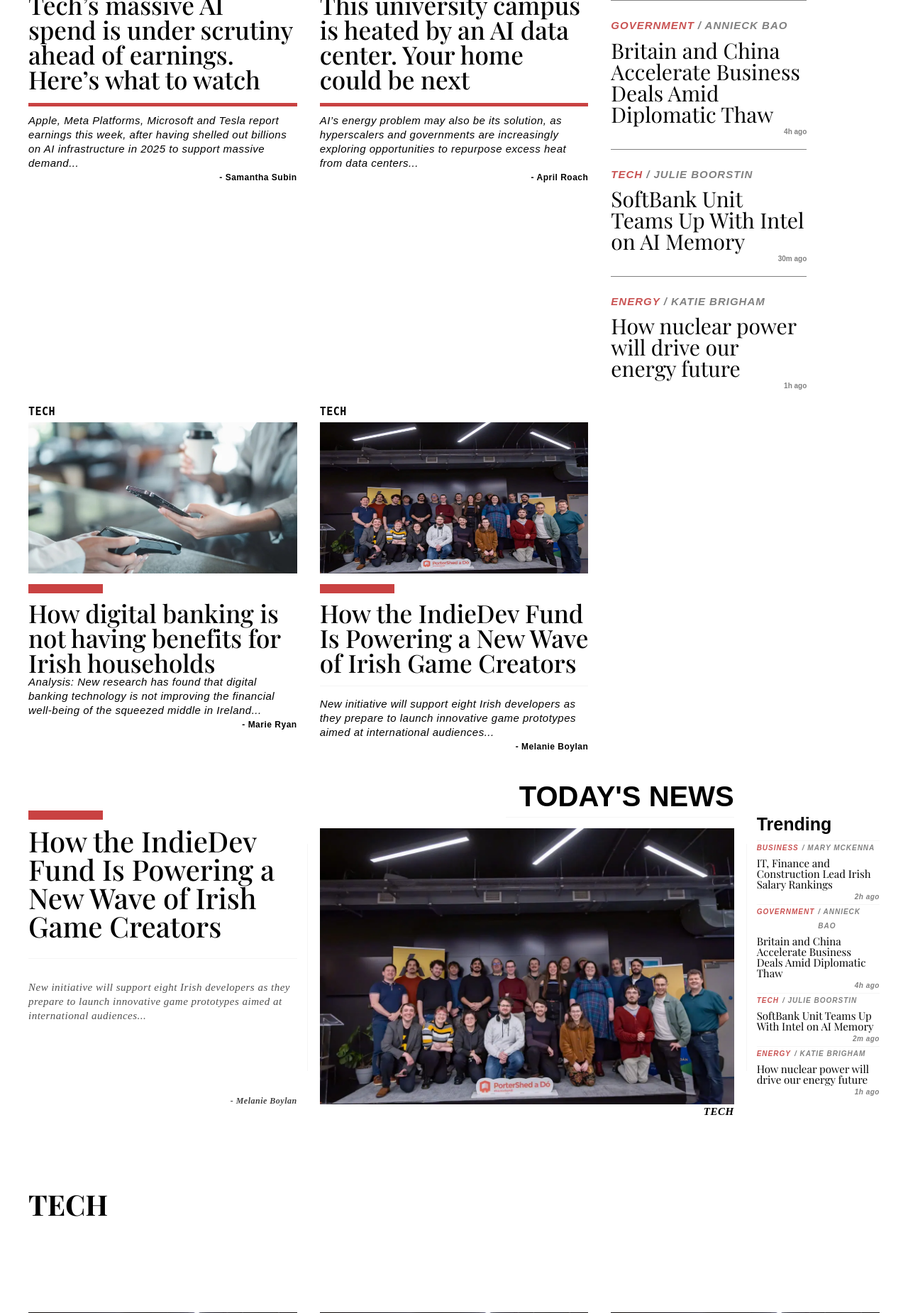
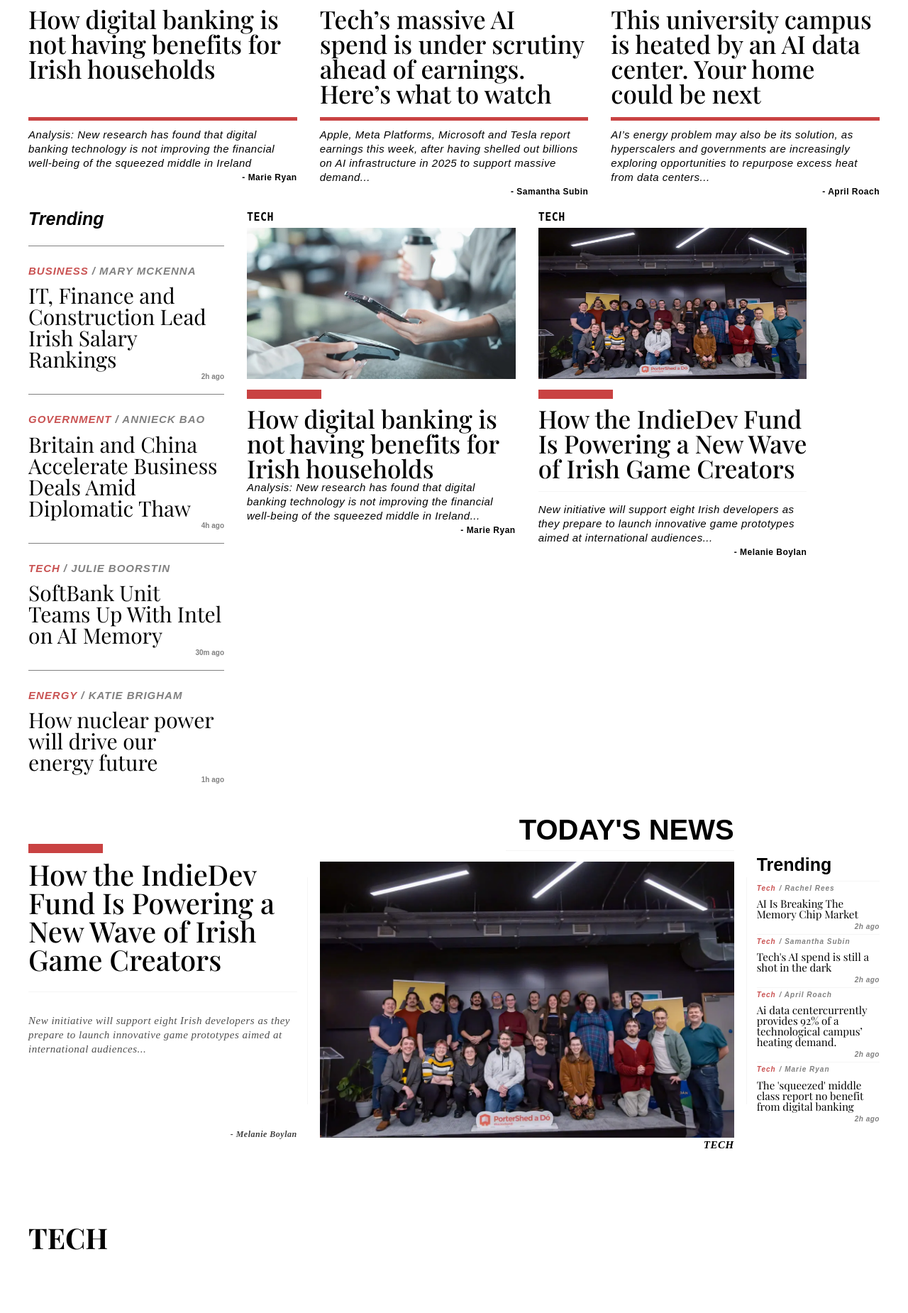
Before and after one commit to zmagdalene/integrated-project-2026, a PHP site: page / in a window 1280 px wide. Shown: the part 814-2664 px from the top of the page at 71% size. Run offline with PHP 8.4, Linux system fonts and the light colour scheme; data comes from the database, SQL or seed files in the repository; some web fonts are replaced.

Commit message:
trendingComp loop

```diff
--- a/src/classes/Story.php
+++ b/src/classes/Story.php
@@ -192,7 +192,7 @@
 
     public static function findAll($options = NULL)
     {
-        $sql = "SELECT * FROM stories";
+        $sql = "SELECT * FROM stories ORDER BY RAND()";
         $params = [];
 
         $stories = Story::find($sql, $params, $options);
--- a/src/css/style.css
+++ b/src/css/style.css
@@ -48,6 +48,7 @@
     font-family: "Inria Serif", monospace;
     font-weight: 700;
     font-style: normal;
+    text-transform: uppercase;
     margin-bottom: 5px;
 }
 
--- a/src/index.php
+++ b/src/index.php
@@ -3,9 +3,7 @@
 require_once "./lib/global.php";
 
 try {
-    $stories = Story::findAll($options = ['limit' => 3, 'offset' => 1]);
-    $category = Category::findAll();
-    $author = Author::findAll();
+    $stories = Story::findAll($options = ['limit' => 4]);
 } catch (Exception $e) {
     echo $e->getMessage();
     exit();
@@ -27,9 +25,10 @@
             <div class="width-4 newsComp">
                 <li>
                     <a href="">
-                        <p class="category">TECH</p>
+                        <?php $category = Category::findById($s->category_id); ?>
+                        <p class="category"><?= h($category->name) ?></p>
                         <div class="content">
-                            <img src="images/01_Memory_Stocks_soar_as_investors_hunt_for_new_AI_winners.jpg" alt="1">
+                            <img src="/<?= $s->img_url ?>" alt="1">
 
                             <div class="textHolder">
 
@@ -41,7 +40,8 @@
                                     <div class="graphicLine">
                                     </div>
                                     <p><?= h($s->subheadline) ?></p>
-                                    <p class="author"><?= h($author->first_name) ?></p>
+                                    <?php $author = Author::findById($s->author_id); ?>
+                                    <p class="author">- <?= h($author->first_name . " " . $author->last_name) ?></p>
                                 </div>
 
                             </div>
@@ -291,69 +291,27 @@
                     <h3 class="title2">Trending</h3>
 
                     <ul>
+                        <?php foreach ($stories as $s) { ?>
                             <li>
+
                                 <div class="content">
                                     <div class="graphicLine2"></div>
                                     <a href="">
                                         <div class="story">
                                             <div class="category">
-                                            <h4>BUSINESS</h4>
-                                            <h4 class="author">/ MARY MCKENNA</h4>
+                                                <?php $category = Category::findById($s->category_id) ?>
+                                                <h4><?= $category->name ?></h4>
+                                                <?php $author = Author::findById($s->author_id) ?>
+                                                <h4 class="author">/ <?= $author->first_name . " " . $author->last_name ?></h4>
                                             </div>
-                                        <h3>IT, Finance and Construction Lead Irish Salary Rankings</h3>
+                                            <h3><?= $s->short_headline ?></h3>
                                             <p class="time">2h ago</p>
                                         </div>
                                     </a>
                                 </div>
+
                             </li>
-
-                        <li>
-                            <div class="content">
-                                <div class="graphicLine2"></div>
-                                <a href="">
-                                    <div class="story">
-                                        <div class="category">
-                                            <h4>GOVERNMENT</h4>
-                                            <h4 class="author">/ ANNIECK BAO</h4>
-                                        </div>
-                                        <h3>Britain and China Accelerate Business Deals Amid Diplomatic Thaw</h3>
-                                        <p class="time">4h ago</p>
-                                    </div>
-                                </a>
-                            </div>
-                        </li>
-
-                        <li>
-                            <div class="content">
-                                <div class="graphicLine2"></div>
-                                <a href="">
-                                    <div class="story">
-                                        <div class="category">
-                                            <h4>TECH</h4>
-                                            <h4 class="author">/ JULIE BOORSTIN</h4>
-                                        </div>
-                                        <h3>SoftBank Unit Teams Up With Intel on AI Memory</h3>
-                                        <p class="time">2m ago</p>
-                                    </div>
-                                </a>
-                            </div>
-                        </li>
-
-                        <li>
-                            <div class="content">
-                                <div class="graphicLine2"></div>
-                                <a href="">
-                                    <div class="story">
-                                        <div class="category">
-                                            <h4>ENERGY</h4>
-                                            <h4 class="author">/ KATIE BRIGHAM</h4>
-                                        </div>
-                                        <h3>How nuclear power will drive our energy future</h3>
-                                        <p class="time">1h ago</p>
-                                    </div>
-                                </a>
-                            </div>
-                        </li>
+                        <?php } ?>
                     </ul>
                 </div>
 
```
Lines whose indentation alone changed are shown as unchanged.
